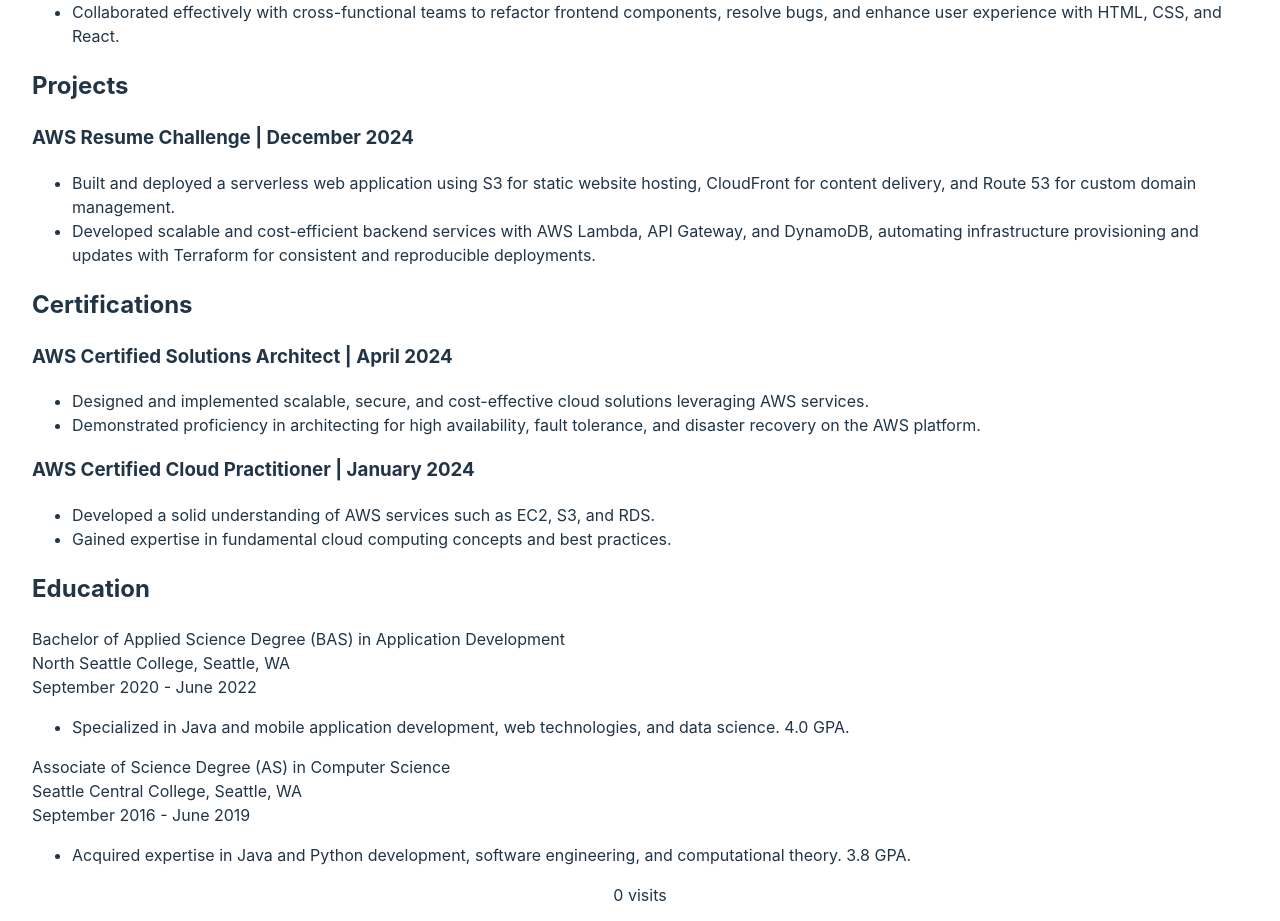
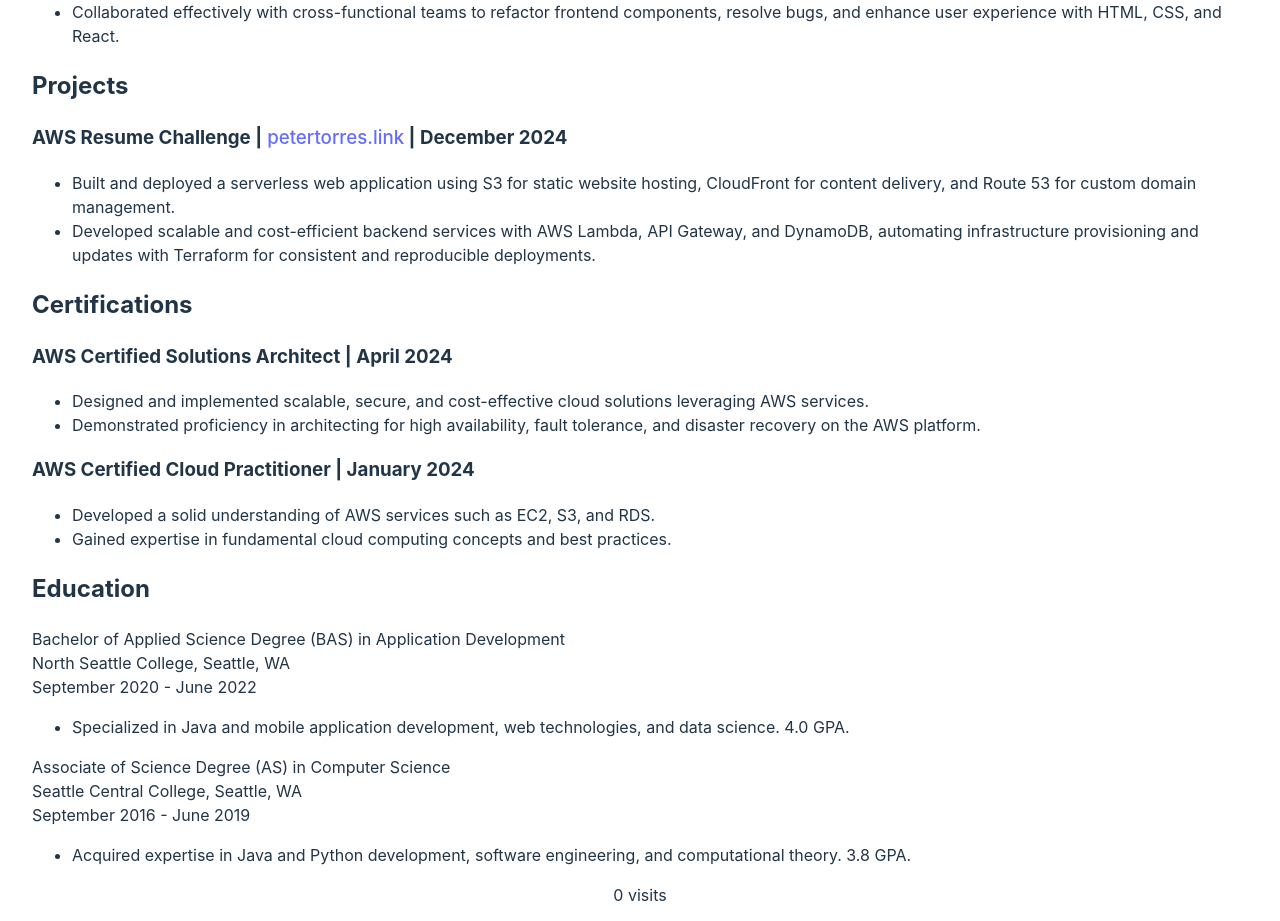
Before and after one commit to peterTorres7/aws-react-resume, a React (Vite) app: page / in a window 1280 px wide. Shown: the part 922-1843 px from the top of the page. Built offline with nearby package versions, Linux system fonts and the light colour scheme; no server answers.

Commit message:
added projects section

```diff
--- a/src/components/Projects.jsx
+++ b/src/components/Projects.jsx
@@ -2,7 +2,10 @@
     return (
         <div className="left-align">
             <h2>Projects</h2>
-            <h3>AWS Resume Challenge | December 2024</h3>
+            <h3>AWS Resume Challenge |
+                <a href='https://www.petertorres.link' target="_blank" rel="noopener noreferrer"> petertorres.link</a> |
+                December 2024
+            </h3>
             <ul>
                 <li>Built and deployed a serverless web application using S3 for static website hosting, CloudFront for content delivery,
                     and Route 53 for custom domain management.
```
